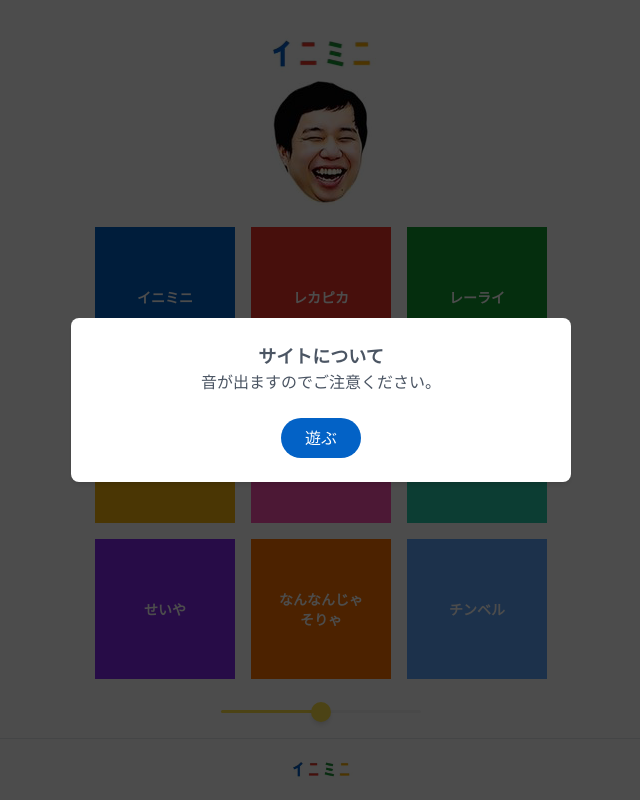
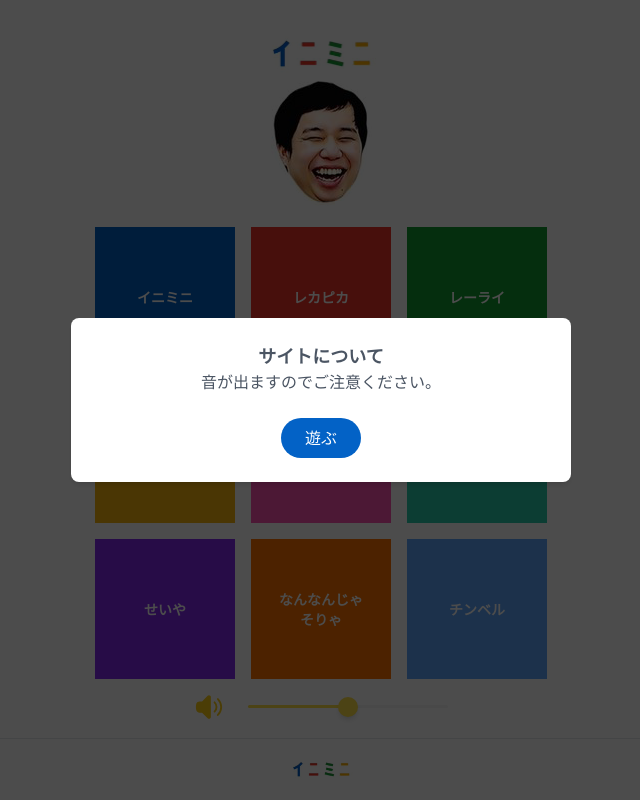
Before and after one commit to Yuki-Sakaguchi/inimini-sampler, a Next.js app: page / in a window 1280 px wide. Shown: the whole page, without its empty margins (319-959 px from the left). Built offline with nearby package versions, Linux system fonts and the light colour scheme; no server answers.

Commit message:
[update] 音量調整にサウンドアイコンを追加

```diff
--- a/package.json
+++ b/package.json
@@ -9,6 +9,7 @@
     "lint": "next lint"
   },
   "dependencies": {
+    "@heroicons/react": "^2.0.16",
     "@next/font": "13.1.6",
     "@radix-ui/react-alert-dialog": "^1.0.2",
     "@radix-ui/react-slider": "^1.1.0",
--- a/src/pages/index.tsx
+++ b/src/pages/index.tsx
@@ -6,6 +6,7 @@ import { useState, useEffect } from 'react';
 import Image from 'next/image';
 import * as Slider from '@radix-ui/react-slider';
 import * as AlertDialog from '@radix-ui/react-alert-dialog';
+import { SpeakerWaveIcon, SpeakerXMarkIcon } from '@heroicons/react/24/solid';
 import { Layout } from '@/components/Layout';
 
 const SamplerButton: FC<{
@@ -172,7 +173,10 @@ const Sampler: NextPage = () => {
         </SamplerButton>
         <SamplerButton onClick={() => playChingell()}>チンベル</SamplerButton>
       </div>
-      <div className="absolute bottom-4 flex justify-center">
+      <div className="absolute bottom-4 flex items-center justify-center">
+        <div className="mr-6 h-[30px] w-[30px] text-yellow-400">
+          {volume > 0 ? <SpeakerWaveIcon /> : <SpeakerXMarkIcon />}
+        </div>
         <Slider.Root
           className="relative flex h-[20px] w-[200px] touch-none select-none items-center"
           defaultValue={[volume]}
```
Also changed, not shown: 1 other file (tests, documents, lock files or other folders).
